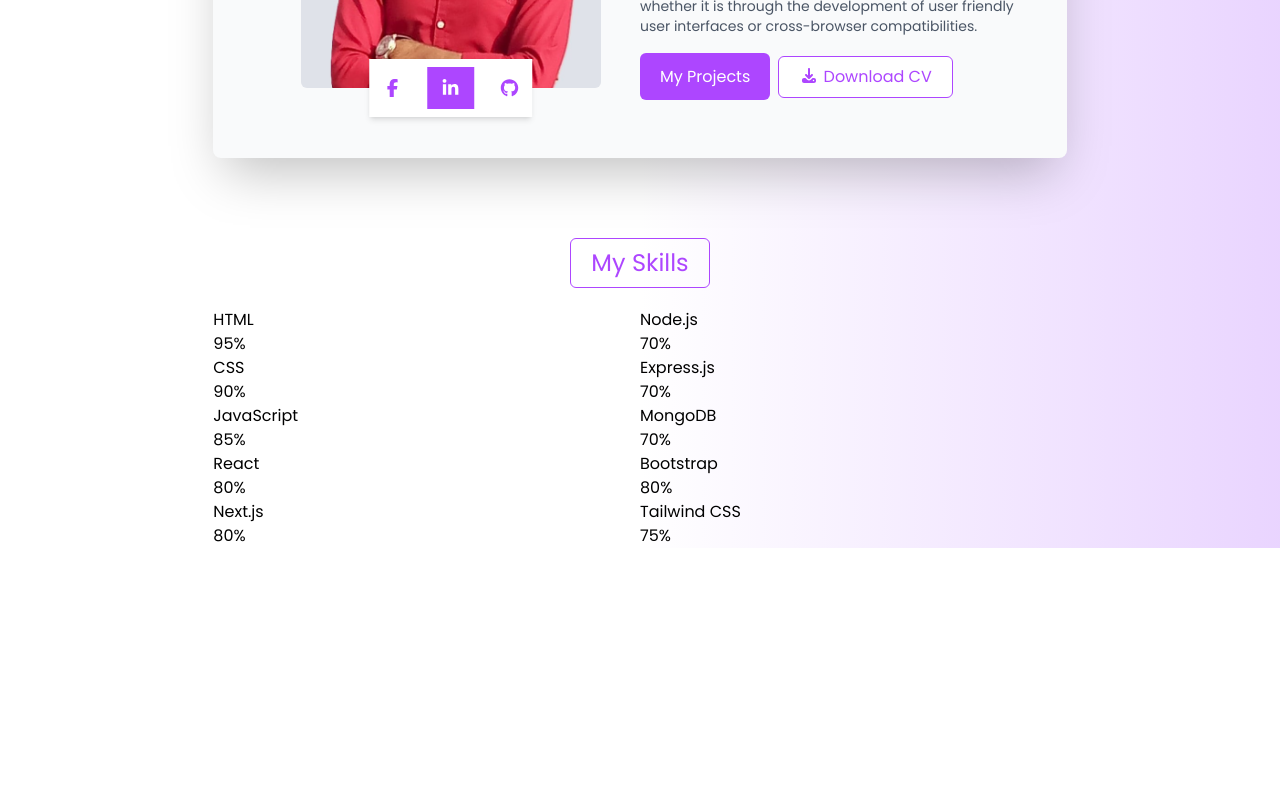
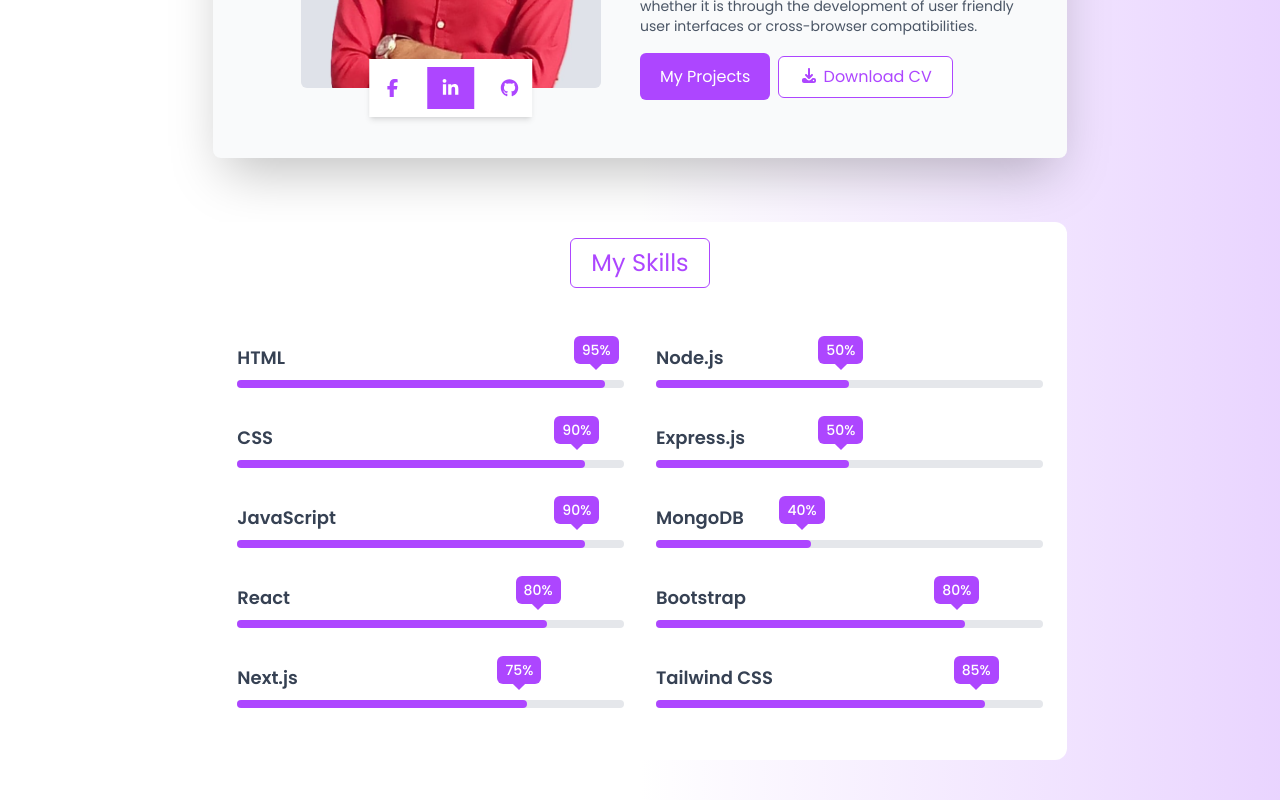
Before and after one commit to Muhammad-Anas-CodeMaestro/Muhammad_Anas_Protfolio, a Next.js app: page / in a window 1280 px wide. Shown: the part 1030-1830 px from the top of the page. Before the commit the page ends 1578 px from the top, so only its background shows below. Built offline with nearby package versions, Linux system fonts and the light colour scheme.

Commit message:
Style the Skill Section

```diff
--- a/src/app/components/HomeSection.jsx
+++ b/src/app/components/HomeSection.jsx
@@ -1,10 +1,35 @@
-import React from 'react'
+'use client'
+import React, { useEffect, useRef, useState } from 'react'
 import { FontAwesomeIcon } from '@fortawesome/react-fontawesome'
 import { faFacebookF, faLinkedinIn, faGithub, } from '@fortawesome/free-brands-svg-icons'
 import { faDownload } from '@fortawesome/free-solid-svg-icons'
 import Link from 'next/link'
 
 function HomeSection() {
+  const skillRef = useRef();
+  const [inView, setInView] = useState(false)
+
+  useEffect(() => {
+    const observer = new IntersectionObserver(
+      ([entry]) => {
+        setInView(entry.isIntersecting)
+      }, {
+      threshold: 0.4
+    }
+    )
+
+    if (skillRef.current) {
+      observer.observe(skillRef.current)
+    }
+
+    return () => {
+      if (skillRef.current) {
+        observer.unobserve(skillRef.current)
+      }
+    }
+
+  }, [])
+
 
   const data = [{
     h3: "Beginner",
@@ -20,17 +45,17 @@ function HomeSection() {
   const skillLeft = [
     { name: "HTML", percentage: "95%" },
     { name: "CSS", percentage: "90%" },
-    { name: "JavaScript", percentage: "85%" },
+    { name: "JavaScript", percentage: "90%" },
     { name: "React", percentage: "80%" },
-    { name: "Next.js", percentage: "80%" },
+    { name: "Next.js", percentage: "75%" },
   ];
 
   const skillRight = [
-    { name: "Node.js", percentage: "70%" },
-    { name: "Express.js", percentage: "70%" },
-    { name: "MongoDB", percentage: "70%" },
+    { name: "Node.js", percentage: "50%" },
+    { name: "Express.js", percentage: "50%" },
+    { name: "MongoDB", percentage: "40%" },
     { name: "Bootstrap", percentage: "80%" },
-    { name: "Tailwind CSS", percentage: "75%" }
+    { name: "Tailwind CSS", percentage: "85%" }
   ];
 
   return (
@@ -85,16 +110,22 @@ function HomeSection() {
               </button>
             </div>
           </div>
-          <div className=' mt-20'>
+          <div className='mb-10'>
+            <div className="relative w-full bg-white rounded-xl px-6 py-4">
               <h1 className="text-2xl text-purple-500 rounded-md border px-5 py-2 w-fit mx-auto mb-5">My Skills</h1>
-            <div className='flex'>
+              <div ref={skillRef} className='flex gap-x-8'>
                 <div className='w-1/2'>
                   {skillLeft.map((skill, inder) => (
-                  <div key={inder} className="skill-box">
-                    <span className="tittle">{skill.name}</span>
-                    <div className="skill-bar">
-                      <span className="skill-per html">
-                        <span className="tooltip">{skill.percentage}</span>
+                    <div key={inder} className="my-9">
+                      <span className="block text-lg font-semibold text-gray-700">{skill.name}</span>
+                      <div className="h-2 w-full rounded-xl mt-2 bg-gray-200">
+                        <span className={`relative block h-full rounded-xl bg-purple-500 ${inView ? 'opacity-100 animate-progress' : 'opacity-0'}`} style={{
+                          "--bar-width": skill.percentage,
+                          animationDelay: `${inder * 0.1}s`
+                        }}>
+                          <span className="absolute -right-3.5 -top-11 text-sm font-medium text-white py-1 px-2 rounded-md bg-purple-500 z-10">{skill.percentage}
+                            <span className='absolute left-1/2 -bottom-1 h-2.5 w-2.5 bg-purple-500 transform -translate-x-1/2 rotate-45 z-0'></span>
+                          </span>
                         </span>
                       </div>
                     </div>
@@ -102,15 +133,21 @@ function HomeSection() {
                 </div>
                 <div className='w-1/2'>
                   {skillRight.map((skill, inder) => (
-                  <div key={inder} className="skill-box">
-                    <span className="tittle">{skill.name}</span>
-                    <div className="skill-bar">
-                      <span className="skill-per html">
-                        <span className="tooltip">{skill.percentage}</span>
+                    <div key={inder} className="my-9">
+                      <span className="block text-lg font-semibold text-gray-700">{skill.name}</span>
+                      <div className="h-2 w-full rounded-xl mt-2 bg-gray-200">
+                        <span className={`relative block h-full rounded-xl bg-purple-500 ${inView ? 'opacity-100 animate-progress' : 'opacity-0'}`} style={{
+                          "--bar-width": skill.percentage,
+                          animationDelay: `${inder * 0.1}s`
+                        }}>
+                          <span className="absolute -right-3.5 -top-11 text-sm font-medium text-white py-1 px-2 rounded-md bg-purple-500 z-10">{skill.percentage}
+                            <span className='absolute left-1/2 -bottom-1 h-2.5 w-2.5 bg-purple-500 transform -translate-x-1/2 rotate-45 z-0'></span>
+                          </span>
                         </span>
                       </div>
                     </div>
                   ))}
+                </div>
               </div>
             </div>
           </div>
--- a/src/app/components/Navbar.jsx
+++ b/src/app/components/Navbar.jsx
@@ -3,20 +3,20 @@ import React from 'react'
 function Navbar() {
     return (
         <>
-            <div className='h-18'>
-                <div className='flex justify-between h-18 w-2/3 mx-auto items-center'>
-                    <div className='flex items-center px-3'>
-                        <h3 className='bg-purple-500 font-medium text-white px-5 py-3 rounded-full text-2xl mr-3'>A</h3>
-                        <h3 className='text-gray-900 text-2xl font-bold'>Anas</h3>
+            <div className="sticky top-0 z-50 bg-white shadow-md">
+                <div className="flex justify-between h-18 w-2/3 mx-auto items-center py-4">
+                    <div className="flex items-center px-3">
+                        <h3 className="bg-purple-500 font-medium text-white px-5 py-3 rounded-full text-2xl mr-3">A</h3>
+                        <h3 className="text-gray-900 text-2xl font-bold">Anas</h3>
                     </div>
-                    <div className='w-2/4'>
-                        <ul className='flex justify-around items-center text-gray-900 text-lg'>
-                            <li className='cursor-pointer hover:font-bold transition-all duration-300 ease-in-out'>Home</li>
-                            <li className='cursor-pointer hover:font-bold transition-all duration-300 ease-in-out'>About</li>
-                            <li className='cursor-pointer hover:font-bold transition-all duration-300 ease-in-out'>Skills</li>
-                            <li className='cursor-pointer hover:font-bold transition-all duration-300 ease-in-out'>Protfolio</li>
-                            <li className='cursor-pointer hover:font-bold transition-all duration-300 ease-in-out'>Services</li>
-                            <li className='px-5 py-2 bg-purple-500 text-white rounded-md cursor-pointer hover:font-bold transition-all duration-300 ease-in-out'>Contact</li>
+                    <div className="w-2/4">
+                        <ul className="flex justify-around items-center text-gray-900 text-lg">
+                            <li className="cursor-pointer hover:font-bold transition-all duration-300 ease-in-out">Home</li>
+                            <li className="cursor-pointer hover:font-bold transition-all duration-300 ease-in-out">About</li>
+                            <li className="cursor-pointer hover:font-bold transition-all duration-300 ease-in-out">Skills</li>
+                            <li className="cursor-pointer hover:font-bold transition-all duration-300 ease-in-out">Portfolio</li>
+                            <li className="cursor-pointer hover:font-bold transition-all duration-300 ease-in-out">Services</li>
+                            <li className="px-5 py-2 bg-purple-500 text-white rounded-md cursor-pointer hover:font-bold transition-all duration-300 ease-in-out">Contact</li>
                         </ul>
                     </div>
                 </div>
--- a/src/app/globals.css
+++ b/src/app/globals.css
@@ -4,4 +4,19 @@ body {
   font-family: 'Poppins', sans-serif;
 }
 
+@keyframes progress {
+  0% {
+    width: 0;
+    opacity: 0;
+  }
+  100% {
+    width: var(--bar-width);
+    opacity: 1;
+  }
+}
+
+.animate-progress{
+  animation: progress 0.3s ease-in-out forwards;
+}
+
 @import "tailwindcss"
```
Lines whose indentation alone changed are shown as unchanged.
